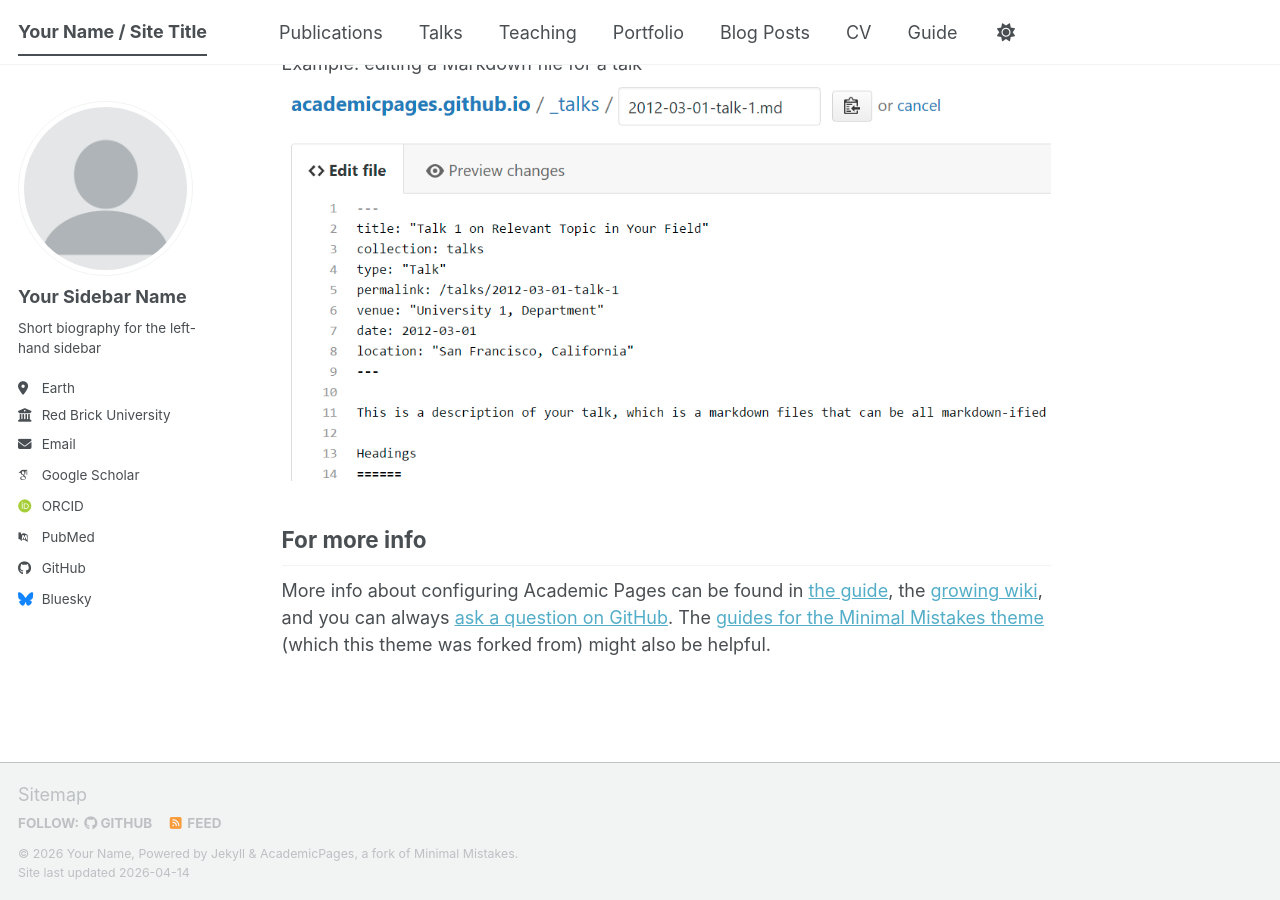
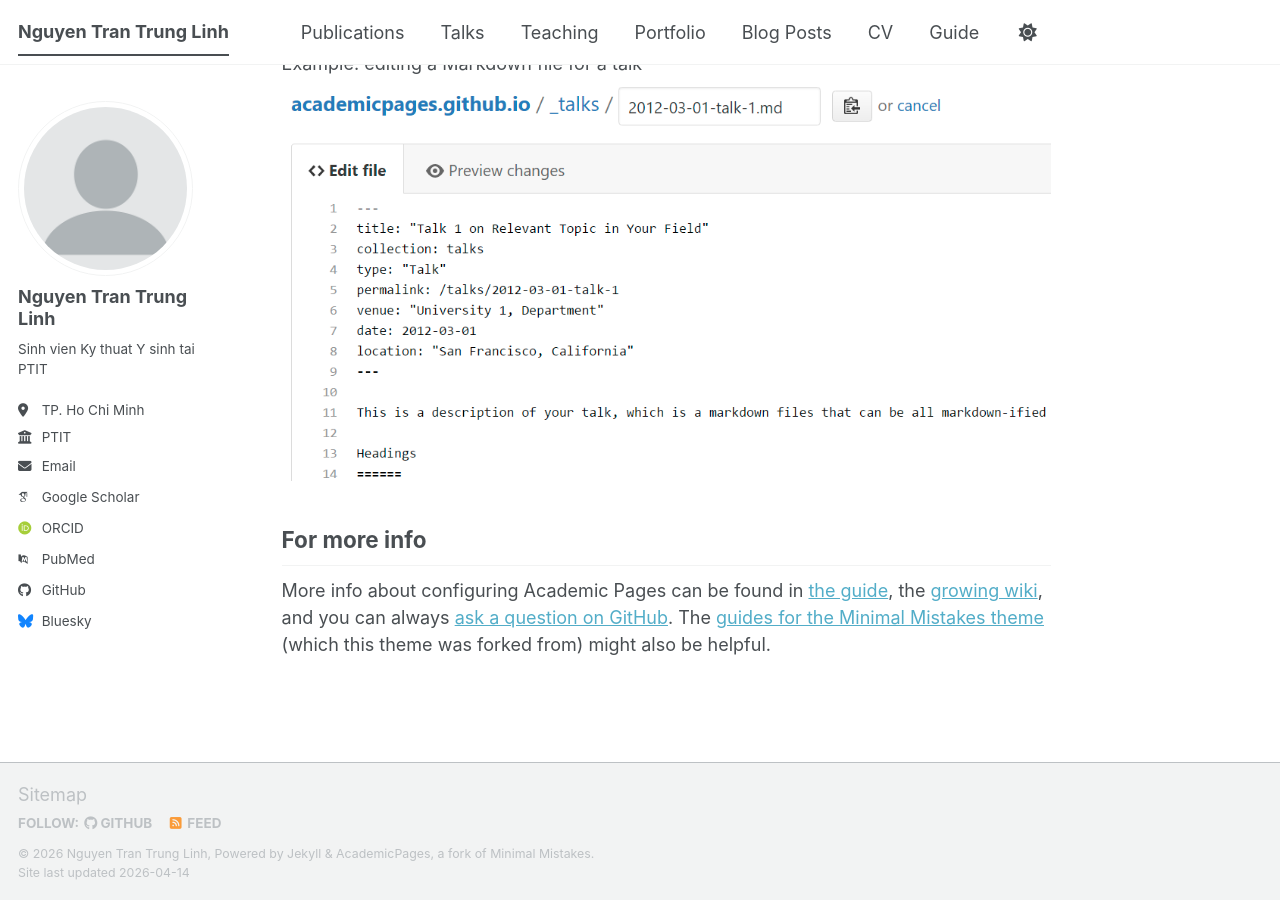
Before and after one commit to raumaniac/raumaniac.github.io, a Jekyll site: the page built from _pages/about.md, in a window 1280 px wide and 900 px high, scrolled down 2720 px. Built offline with Jekyll 4.4.1, drawn with Linux system fonts in a browser that asks for light colours; some web fonts are replaced; a script bundle is joined from its source files by our own code; library files that are not in the unit come from our copies.

Commit message:
Update personal information in _config.yml

```diff
--- a/_config.yml
+++ b/_config.yml
@@ -9,11 +9,11 @@
 # Basic Site Settings
 locale                   : "en-US"
 site_theme               : "default" # The available themes options are "default", "air", "sunrise", "mint", "dirt" and "contrast"
-title                    : "Your Name / Site Title"
+title                    : "Nguyen Tran Trung Linh"
 title_separator          : "-"
-name                     : &name "Your Name"
-description              : &description "Your Name's academic portfolio"   # Update this with a general description of your site, this is the default if not overridden by a page
-url                      : https://academicpages.github.io # The base hostname & protocol for your site e.g. "https://[your GitHub username].github.io",
+name                     : &name "Nguyen Tran Trung Linh"
+description              : &description "Sinh vien nganh CNTT - PTIT"   # Update this with a general description of your site, this is the default if not overridden by a page
+url                      : https://raumaniac.github.io # The base hostname & protocol for your site e.g. "https://[your GitHub username].github.io",
                                                            # or if you already have some other page hosted on Github then use "https://[your GitHub username].github.io/[Your Repo Name]"
 baseurl                  : "" # the subpath of your site, e.g. "/blog"
 repository               : "academicpages/academicpages.github.io"
@@ -24,13 +24,13 @@
 author:
   # Biographic information
   avatar           : "profile.png"
-  name             : "Your Sidebar Name"
+  name             : "Nguyen Tran Trung Linh"
   pronouns         : # example: "she/her"
-  bio              : "Short biography for the left-hand sidebar"
-  location         : "Earth"
-  employer         : "Red Brick University"
+  bio              : "Sinh vien Ky thuat Y sinh tai PTIT"
+  location         : "TP. Ho Chi Minh"
+  employer         : "PTIT"
   uri              : # URL
-  email            : "none@example.org"
+  email            : "n23dcci040@student.ptithcm.edu.vn"
 
   # Academic websites
   academia         : # URL
@@ -51,7 +51,7 @@
   bitbucket        : # Username - Update with your username on the site
   codepen          : # Username
   dribbble         : # Username
-  github           : "academicpages"
+  github           : "raumaniac"
   kaggle           : # Username
   stackoverflow    : # User number or user number and name (i.e., use "1" or "1/jeff-atwood")
 
```
